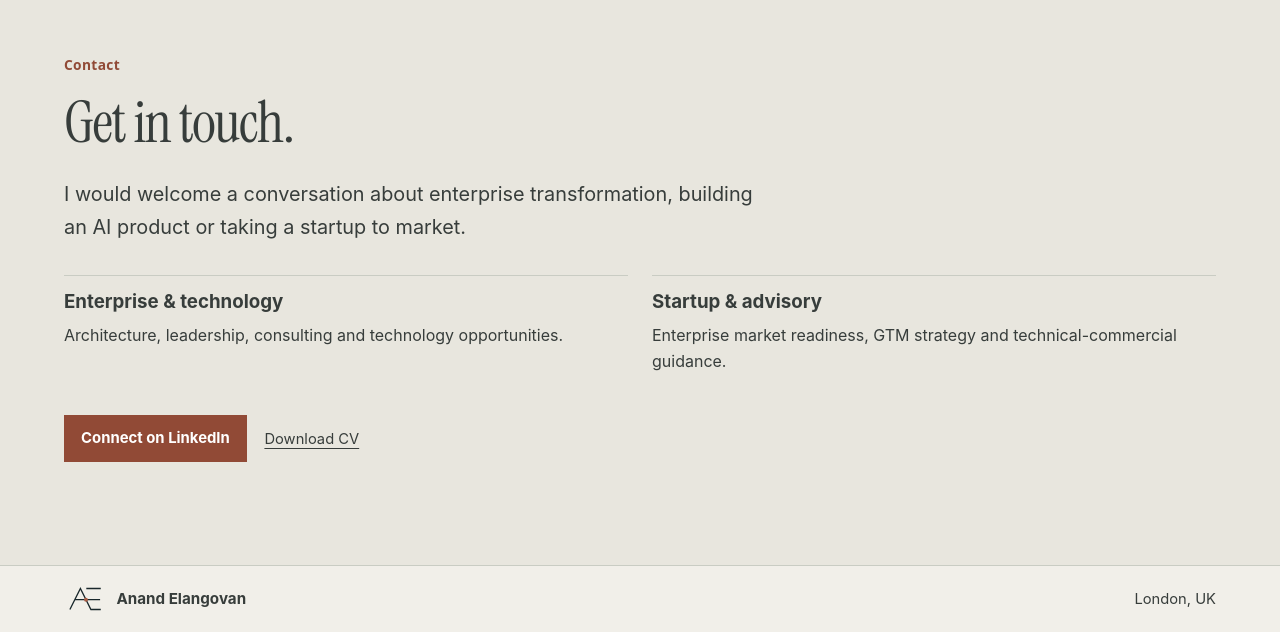
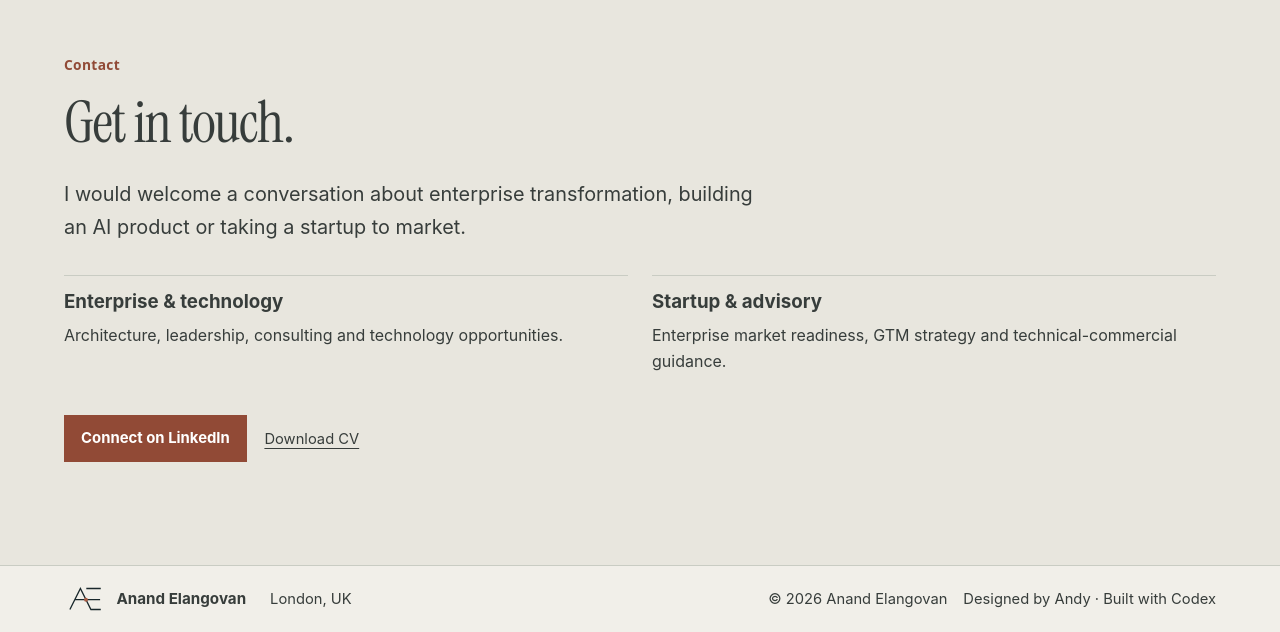
Before and after one commit to infinitealtitude/portfolio, an Astro site: page / in a window 1280 px wide. Shown: the part 11258-11890 px from the top of the page. Built offline with nearby package versions, Linux system fonts and the light colour scheme; Astro itself is replaced by a stand-in of ours; what jsonc-parser would draw is missing.

Commit message:
Add copyright and credits to homepage footer

```diff
--- a/src/pages/index.astro
+++ b/src/pages/index.astro
@@ -203,7 +203,16 @@ const portrait = cutout ?? 'anand-portrait.jpg';
       </div>
     </section>
   </main>
-  <footer><div class="wrap footer-inner"><a class="brand" href="#home"><img src={asset('ae.svg')} alt="" width="42" height="42"><span>Anand Elangovan</span></a><span>London, UK</span></div></footer>
+  <footer>
+    <div class="wrap footer-inner">
+      <a class="brand" href="#home"><img src={asset('ae.svg')} alt="" width="42" height="42"><span>Anand Elangovan</span></a>
+      <span>London, UK</span>
+      <div class="footer-meta">
+        <span>© {new Date().getUTCFullYear()} Anand Elangovan</span>
+        <span>Designed by Andy · Built with Codex</span>
+      </div>
+    </div>
+  </footer>
 </SiteLayout>
 <script>
   import '../scripts/resume.js';
--- a/src/styles/global.css
+++ b/src/styles/global.css
@@ -124,6 +124,7 @@ details[open] > summary::after { content: '−'; }
 .contact-paths article:target { border-color: var(--oxide-light); }
 footer { border-top: 1px solid var(--light-line); }
 .footer-inner { font-size: .92rem; color: var(--graphite); }
+.footer-meta { display: flex; flex-wrap: wrap; justify-content: flex-end; gap: .25rem 1rem; margin-inline-start: auto; text-align: end; }
 @media (max-width: 61rem) {
   .pathway { display: block; }
   .pathway details + details { border-left: 0; border-top: 1px solid var(--rule); }
@@ -146,6 +147,7 @@ footer { border-top: 1px solid var(--light-line); }
   .principles div { grid-template-columns: 1fr; }
   .contact-paths article { padding-bottom: .8rem; }
   .footer-inner { flex-wrap: wrap; gap: .35rem; }
+  .footer-meta { flex-basis: 100%; flex-direction: column; margin-inline-start: 0; text-align: start; }
 }
 @media (prefers-reduced-motion: reduce) {
   html { scroll-behavior: auto; }
```
